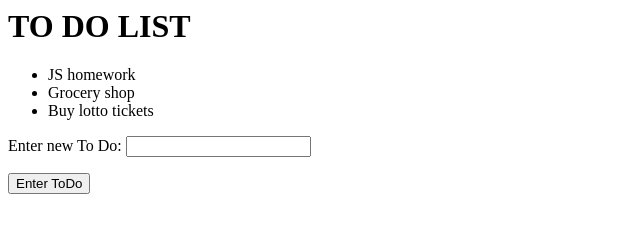
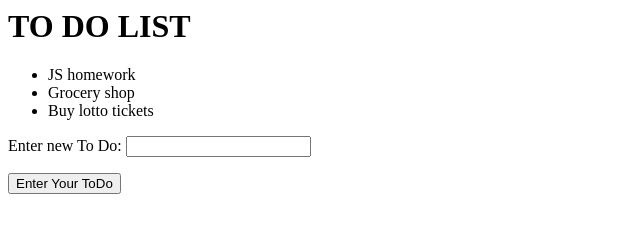
Before and after one commit to ttsJavaScriptApps/JudeAndLatori, a plain HTML site: page index.html in a window 1280 px wide. Shown: the full height of the page, 0-640 px from the left. Drawn offline with Linux system fonts and the light colour scheme.

Commit message:
still working on button 3

```diff
--- a/index.html
+++ b/index.html
@@ -6,19 +6,24 @@
   </head>
 
   <body>
-
+<!--creates existing to do list -->
         <h1>TO DO LIST</h1>
         <ul id="list">
             <li>JS homework</li>
             <li>Grocery shop</li>
             <li>Buy lotto tickets</li>
         </ul>
-
+<!--puts a todo item into a field called newToDo-->
         <p>Enter new To Do: <input type="text" id="newToDo"></p>
 
-        <button type="button" id="myButton" onclick="newItem()"> Enter ToDo</button>
+<!-- puts a todo item into a field called newToDo-->
+        <button type="button" id="myButton" onclick="newItem()"> Enter Your ToDo</button>
 
-        <!-- <button type="button" onclick="newItem()"> Enter ToDo</button> -->
+
+
+
+
+<!-- js loads -->
     <script type="text/javascript" src="todolist.js" charset="utf-8"></script>
   </body>
 
```
Also changed, not shown: todolist.js (+5 -6 lines).
